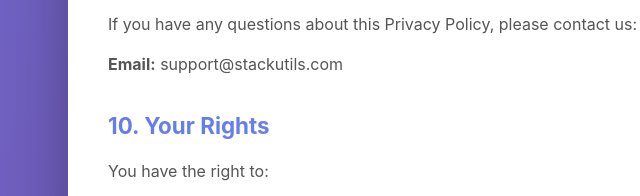
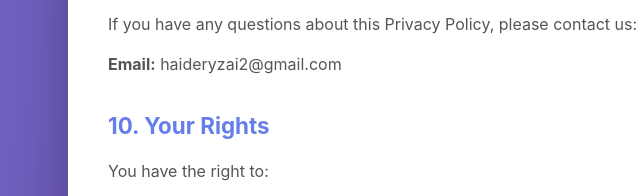
Before and after one commit to haideryzai/tiktok-downloader, a plain HTML site: page index.html in a window 1280 px wide. Shown: the part 2056-2252 px from the top of the page, 172-812 px from the left. Drawn offline with Linux system fonts and the light colour scheme.

Commit message:
Update contact email in Privacy Policy

```diff
--- a/index.html
+++ b/index.html
@@ -157,7 +157,7 @@
 
             <h2>9. Contact Us</h2>
             <p>If you have any questions about this Privacy Policy, please contact us:</p>
-            <p><strong>Email:</strong> support@stackutils.com</p>
+            <p><strong>Email:</strong> haideryzai2@gmail.com</p>
 
             <h2>10. Your Rights</h2>
             <p>You have the right to:</p>
```
